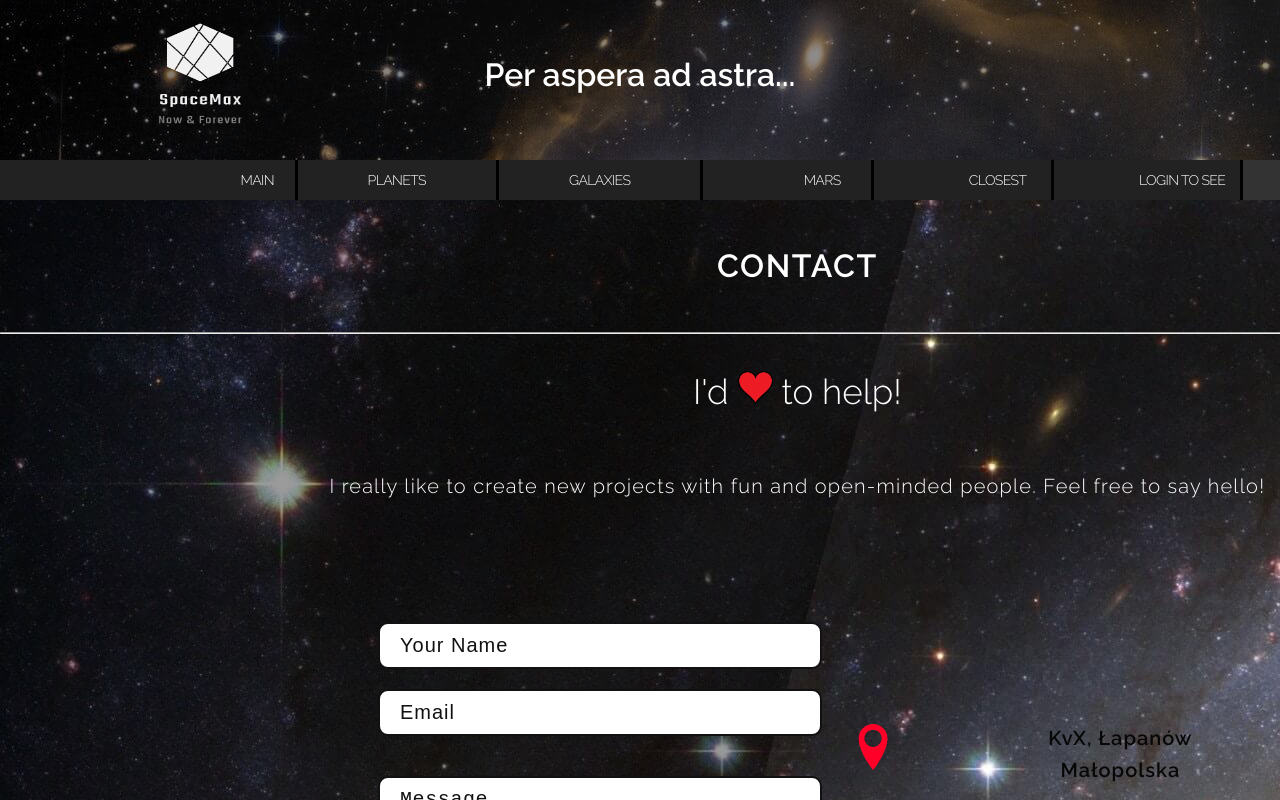
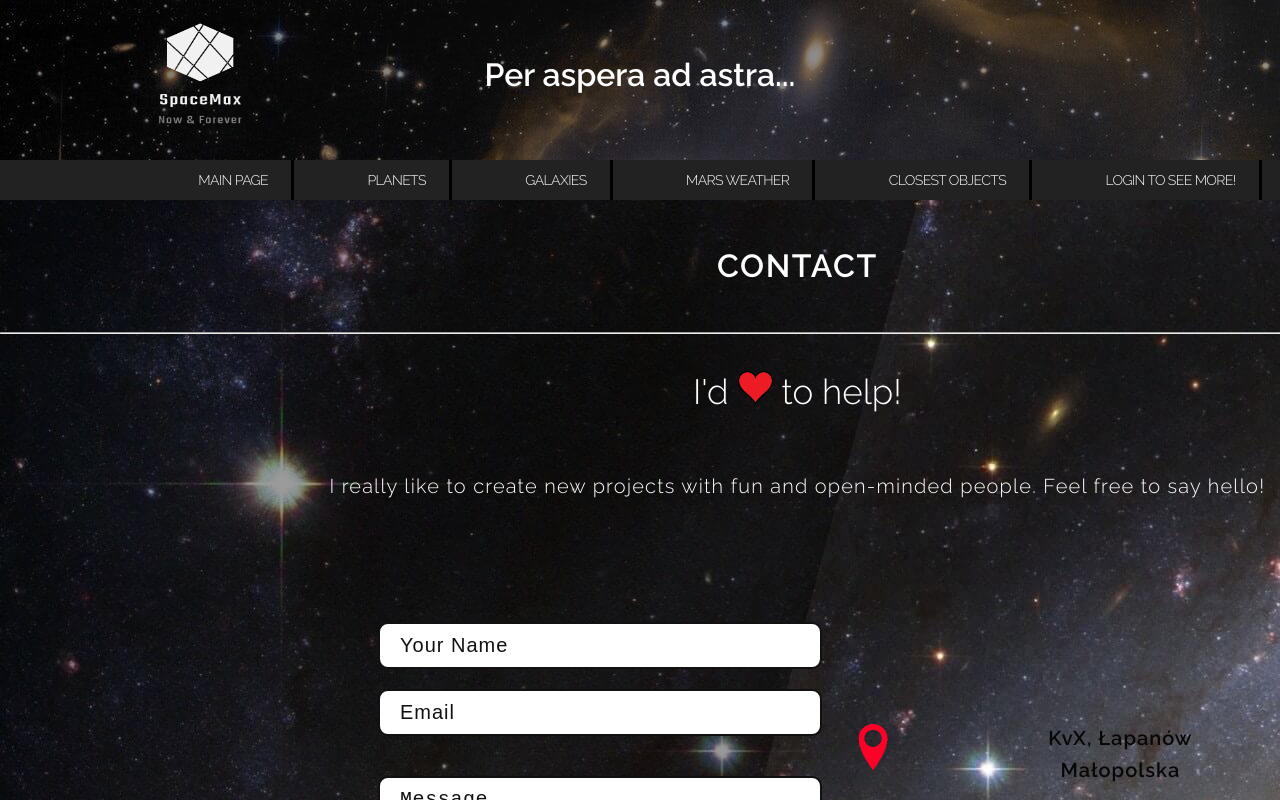
Before and after one commit to KvXJScript/SPA-space, a React (Create React App) app: page /SPA-space/contact in a window 1280 px wide. Shown: the top 800 px of the page. Built offline with nearby package versions, Linux system fonts and the light colour scheme.

Commit message:
very basic RWD for nav

```diff
--- a/src/styles/_homepage.scss
+++ b/src/styles/_homepage.scss
@@ -102,6 +102,63 @@
                padding: 1.2rem 7rem;
             }
 
+            @media screen and (max-width:1860px){
+               & a{
+                  padding: 1.2rem 6.5rem;
+               }
+            }
+
+            @media screen and (max-width:1800px){
+               & a{
+                  padding: 1.2rem 6rem;
+               }
+            }
+            @media screen and (max-width:1740px){
+               & a{
+                  padding: 1.2rem 5.7rem;
+               }
+            }
+            @media screen and (max-width:1680px){
+               & a{
+                  padding: 1.2rem 5.3rem;
+               }
+            }
+            @media screen and (max-width:1620px){
+               & a{
+                  padding: 1.2rem 4.8rem;
+               }
+            }
+            @media screen and (max-width:1560px){
+               & a{
+                  padding: 1.2rem 4rem;
+               }
+            }
+            @media screen and (max-width:1500px){
+               & a{
+                  padding: 1.2rem 3.6rem;
+               }
+            }
+            @media screen and (max-width:1440px){
+               & a{
+                  padding: 1.2rem 3.5rem;
+               }
+            }
+            @media screen and (max-width:1380px){
+               & a{
+                  padding: 1.2rem 3rem;
+               }
+            }
+            @media screen and (max-width:1320px){
+               & a{
+                  padding: 1.2rem 2.6rem;
+               }
+            }
+            @media screen and (max-width:1280px){
+               & a{
+                  padding: 1.2rem 2.3rem;
+               }
+            }
+
             &:hover,
             &:visited{
                transform: translateY(-2px);
```
